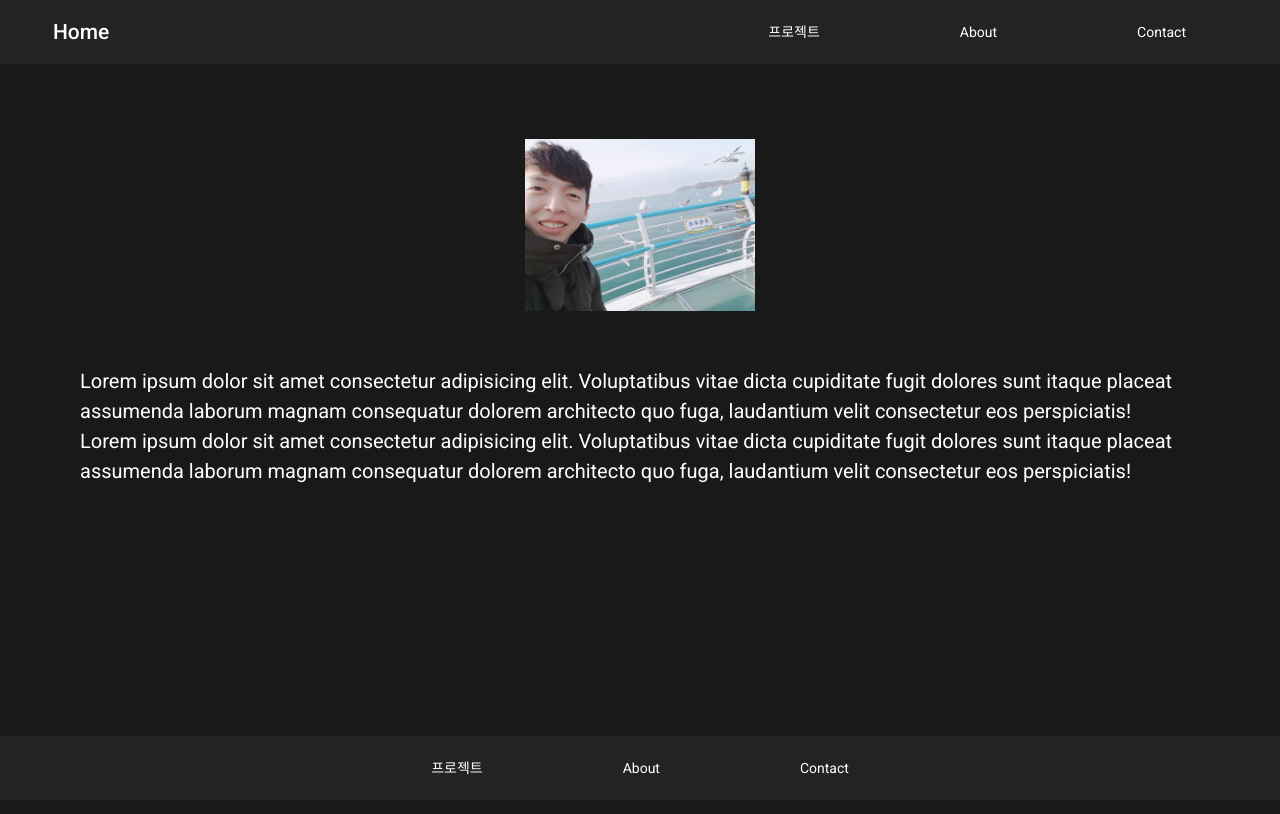
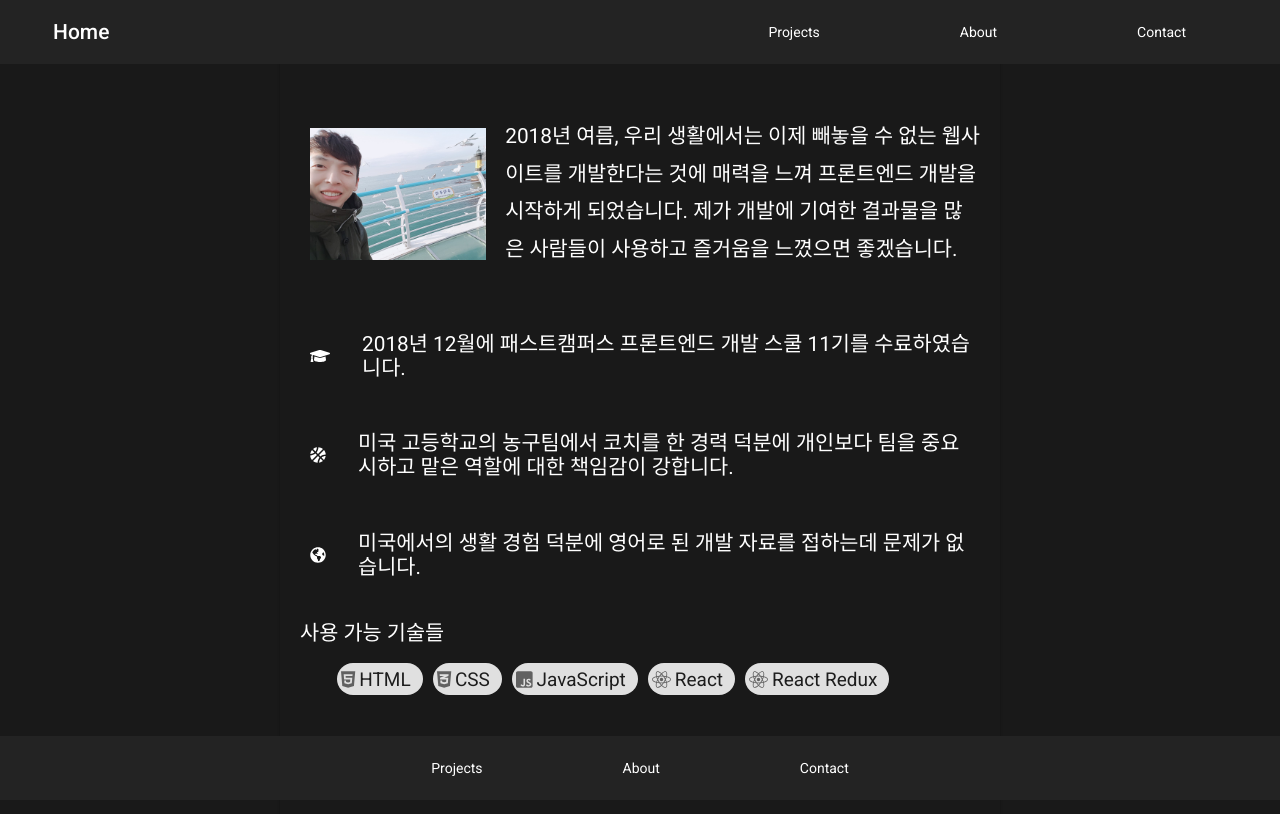
Before and after one commit to joonkim0625/my-portfolio, a React (Create React App) app: page /about in a window 1280 px wide. Shown: the top 814 px of the page. Built offline with nearby package versions, Linux system fonts and the light colour scheme.

Commit message:
add & edit contents

```diff
--- a/src/components/about/About.js
+++ b/src/components/about/About.js
@@ -9,62 +9,154 @@ import CardContent from "@material-ui/core/CardContent";
 import classNames from "classnames";
 import Typography from "@material-ui/core/Typography";
 import Avatar from "@material-ui/core/Avatar";
+import Divider from "@material-ui/core/Divider";
+import Chip from "@material-ui/core/Chip";
+import List from "@material-ui/core/List";
+import ListItemIcon from "@material-ui/core/ListItemIcon";
+import ListItem from "@material-ui/core/ListItem";
+import ListItemText from "@material-ui/core/ListItemText";
 
+// icons
+
+import { FontAwesomeIcon } from "@fortawesome/react-fontawesome";
+import { faGithub } from "@fortawesome/free-brands-svg-icons";
+import { faJsSquare } from "@fortawesome/free-brands-svg-icons";
+import { faReact } from "@fortawesome/free-brands-svg-icons";
+import { faHtml5 } from "@fortawesome/free-brands-svg-icons";
+import { faCss3Alt } from "@fortawesome/free-brands-svg-icons";
+import { faGraduationCap } from "@fortawesome/free-solid-svg-icons";
+import { faBasketballBall } from "@fortawesome/free-solid-svg-icons";
+import { faGlobeAmericas } from "@fortawesome/free-solid-svg-icons";
 // img
 import picture from "../../images/joonkim_photo.jpeg";
 
 const styles = theme => ({
+  root: {
+    color: "#fff"
+  },
   layout: {
     width: "auto",
     height: "100vh",
     minHeight: "100vh",
     backgroundColor: "#191919"
   },
+  // avatar: {
+  //   display: "inline-block",
+  //   margin: 10,
+  //   borderRadius: 0,
+
+  //   [theme.breakpoints.down("sm")]: {
+  //     height: "150px",
+  //     width: "150px"
+  //   },
+  //   [theme.breakpoints.up("md")]: {
+  //     height: "190px",
+  //     width: "190px"
+  //   },
+  //   [theme.breakpoints.up("lg")]: {
+  //     height: "230px",
+  //     width: "230px"
+  //   }
+  // },
+
   avatar: {
+    width: "176px",
+    height: "176px",
     margin: 10,
     borderRadius: 0,
 
     [theme.breakpoints.down("sm")]: {
-      height: "150px",
-      width: "150px"
+      display: "block",
+      margin: "0 auto"
     },
-    [theme.breakpoints.up("md")]: {
-      height: "190px",
-      width: "190px"
-    },
-    [theme.breakpoints.up("lg")]: {
-      height: "230px",
-      width: "230px"
+    [theme.breakpoints.up("sm")]: {
+      float: "left",
+      marginRight: "1.2rem"
     }
   },
 
-  cardContent: {
-    width: "90%",
-    height: "100vh"
-  },
-
   card: {
-    height: "100%",
-    display: "flex",
-    flexDirection: "column",
-    alignItems: "center",
-    borderRadius: 0,
-    paddingTop: "100px",
-    backgroundColor: "#191919"
+    // borderRadius: 0,
+    // padding: "100px 30px 150px 30px",
+    backgroundColor: "#191919",
+    // boxSizing: "border- box",
+    width: "100 %",
+    marginLeft: "auto",
+    marginRight: "auto",
+    paddingTop: "6rem",
+    paddingLeft: "1.25rem",
+    paddingRight: "1.25rem",
+    paddingBottom: "8rem",
+    maxWidth: "720px"
   },
 
   p: {
-    lineHeight: "1.5",
+    wordBreak: "break-word",
+    marginTop: "1.4rem",
+    lineHeight: "1.8",
     color: "#fff",
     [theme.breakpoints.down("sm")]: {
-      fontSize: "16px"
+      fontSize: "1rem"
     },
     [theme.breakpoints.up("md")]: {
-      fontSize: "18px"
+      fontSize: "1.2rem"
     },
     [theme.breakpoints.up("lg")]: {
-      fontSize: "20px"
+      fontSize: "1.3rem"
     }
+  },
+  divider: {
+    marginTop: "1rem",
+    backgroundColor: "transparent",
+    clear: "both"
+  },
+  listStyles: {
+    padding: 0
+  },
+  textStyles: {
+    color: "#fff",
+    [theme.breakpoints.down("sm")]: {
+      fontSize: "1rem"
+    },
+    [theme.breakpoints.up("md")]: {
+      fontSize: "1.2rem"
+    },
+    [theme.breakpoints.up("lg")]: {
+      fontSize: "1.3rem"
+    }
+  },
+  skills: {
+    color: "#fff",
+    marginBottom: "10px",
+    [theme.breakpoints.down("sm")]: {
+      fontSize: "1rem"
+    },
+    [theme.breakpoints.up("md")]: {
+      fontSize: "1.2rem"
+    },
+    [theme.breakpoints.up("lg")]: {
+      fontSize: "1.3rem"
+    }
+  },
+  chipContainer: {
+    marginLeft: "2rem"
+  },
+
+  chip: {
+    margin: "5px",
+    [theme.breakpoints.down("sm")]: {
+      fontSize: "15px"
+    },
+    [theme.breakpoints.up("md")]: {
+      fontSize: "17px"
+    },
+    [theme.breakpoints.up("lg")]: {
+      fontSize: "19px"
+    }
+  },
+
+  iconStyles: {
+    color: "#fff"
   }
 });
 
@@ -74,27 +166,106 @@ const About = props => {
     <React.Fragment>
       <Navbar />
       <CssBaseline />
-      <div className={classes.layout}>
+      <div className={classNames(classes.root, classes.layout)}>
         <Card className={classes.card}>
           <Avatar
             className={classNames(classes.avatar, "avatar")}
             alt="Hyunjoon Kim"
             src={picture}
           />
-          <CardContent className={classes.cardContent}>
-            <Typography className={classes.p} component="p">
-              Lorem ipsum dolor sit amet consectetur adipisicing elit.
-              Voluptatibus vitae dicta cupiditate fugit dolores sunt itaque
-              placeat assumenda laborum magnam consequatur dolorem architecto
-              quo fuga, laudantium velit consectetur eos perspiciatis!
-            </Typography>
-            <Typography className={classes.p} component="p">
-              Lorem ipsum dolor sit amet consectetur adipisicing elit.
-              Voluptatibus vitae dicta cupiditate fugit dolores sunt itaque
-              placeat assumenda laborum magnam consequatur dolorem architecto
-              quo fuga, laudantium velit consectetur eos perspiciatis!
-            </Typography>
-          </CardContent>
+          {/* <img className={classes.avatar} src={picture} alt="Hyunjoon Kim" /> */}
+          <Typography className={classes.p} component="p">
+            2018년 여름, 우리 생활에서는 이제 빼놓을 수 없는 웹사이트를
+            개발한다는 것에 매력을 느껴 프론트엔드 개발을 시작하게 되었습니다.
+            제가 개발에 기여한 결과물을 많은 사람들이 사용하고 즐거움을 느꼈으면
+            좋겠습니다.
+          </Typography>
+
+          <Divider className={classes.divider} variant="middle" />
+
+          <div>
+            <List>
+              <ListItem className={classes.listStyles}>
+                <ListItemIcon>
+                  <FontAwesomeIcon
+                    className={classes.iconStyles}
+                    icon={faGraduationCap}
+                  />
+                </ListItemIcon>
+                <ListItemText
+                  primary={
+                    <p className={classes.textStyles}>
+                      2018년 12월에 패스트캠퍼스 프론트엔드 개발 스쿨 11기를
+                      수료하였습니다.
+                    </p>
+                  }
+                />
+              </ListItem>
+              <ListItem className={classes.listStyles}>
+                <ListItemIcon>
+                  <FontAwesomeIcon
+                    className={classes.iconStyles}
+                    icon={faBasketballBall}
+                  />
+                </ListItemIcon>
+                <ListItemText
+                  primary={
+                    <p className={classes.textStyles}>
+                      미국 고등학교의 농구팀에서 코치를 한 경력 덕분에 개인보다
+                      팀을 중요시하고 맡은 역할에 대한 책임감이 강합니다.
+                    </p>
+                  }
+                />
+              </ListItem>
+              <ListItem className={classes.listStyles}>
+                <ListItemIcon>
+                  <FontAwesomeIcon
+                    className={classes.iconStyles}
+                    icon={faGlobeAmericas}
+                  />
+                </ListItemIcon>
+                <ListItemText
+                  primary={
+                    <p className={classes.textStyles}>
+                      미국에서의 생활 경험 덕분에 영어로 된 개발 자료를 접하는데
+                      문제가 없습니다.
+                    </p>
+                  }
+                />
+              </ListItem>
+            </List>
+          </div>
+
+          <div>
+            <Typography className={classes.skills}>사용 가능 기술들</Typography>
+            <div className={classes.chipContainer}>
+              <Chip
+                icon={<FontAwesomeIcon icon={faHtml5} />}
+                className={classes.chip}
+                label="HTML"
+              />
+              <Chip
+                icon={<FontAwesomeIcon icon={faCss3Alt} />}
+                className={classes.chip}
+                label="CSS"
+              />
+              <Chip
+                icon={<FontAwesomeIcon icon={faJsSquare} />}
+                className={classes.chip}
+                label="JavaScript"
+              />
+              <Chip
+                icon={<FontAwesomeIcon icon={faReact} />}
+                className={classes.chip}
+                label="React"
+              />
+              <Chip
+                icon={<FontAwesomeIcon icon={faReact} />}
+                className={classes.chip}
+                label="React Redux"
+              />
+            </div>
+          </div>
         </Card>
       </div>
       <Footer />
--- a/src/components/layout/Links.js
+++ b/src/components/layout/Links.js
@@ -35,7 +35,7 @@ function Links(props) {
           className={classes.link}
           color="inherit"
         >
-          프로젝트
+          Projects
         </Link>
         <Link component={LinkToAbout} className={classes.link} color="inherit">
           About
--- a/src/components/projects/Projects.js
+++ b/src/components/projects/Projects.js
@@ -97,6 +97,36 @@ const cards = [
   },
   {
     id: 2,
+    title: "Schedule Manager",
+    img: "https://i.postimg.cc/sXJqww5Q/2019-03-21-8-37-16.png",
+    src: "",
+    summary: "날짜별로 개인의 일정을 간단하게 적을 수 있는 앱을 구현했습니다",
+    content: [
+      {
+        p: "날짜에 따라서 할 일 기록 가능",
+        id: 1
+      },
+      {
+        p: "완료된 할 일과 완료되지 않은 할 일을 달력에 표시",
+        id: 2
+      },
+      {
+        p: "회원가입 및 로그인의 구현 - 로그인(test@test.com / 123456)",
+        id: 3
+      },
+      {
+        p: "React, Redux, Material-UI, Firebase",
+        id: 4
+      }
+    ],
+    stacks: "HTML, CSS, JavaScript",
+    // links
+    github: "https://github.com/joonkim0625/personal-schedule-manager",
+    homepage: "https://myplanner-app.firebaseapp.com/03-21-2019",
+    youtube: ""
+  },
+  {
+    id: 3,
     title: "Omok - 오목 게임 구현",
     img: "https://i.postimg.cc/jdcYXcGZ/2019-01-09-11-29-28.png",
     src: "",
```
Also changed, not shown: src/components/contact/Contact.js (+14 -7 lines), src/images/myPlanner.png (added).
